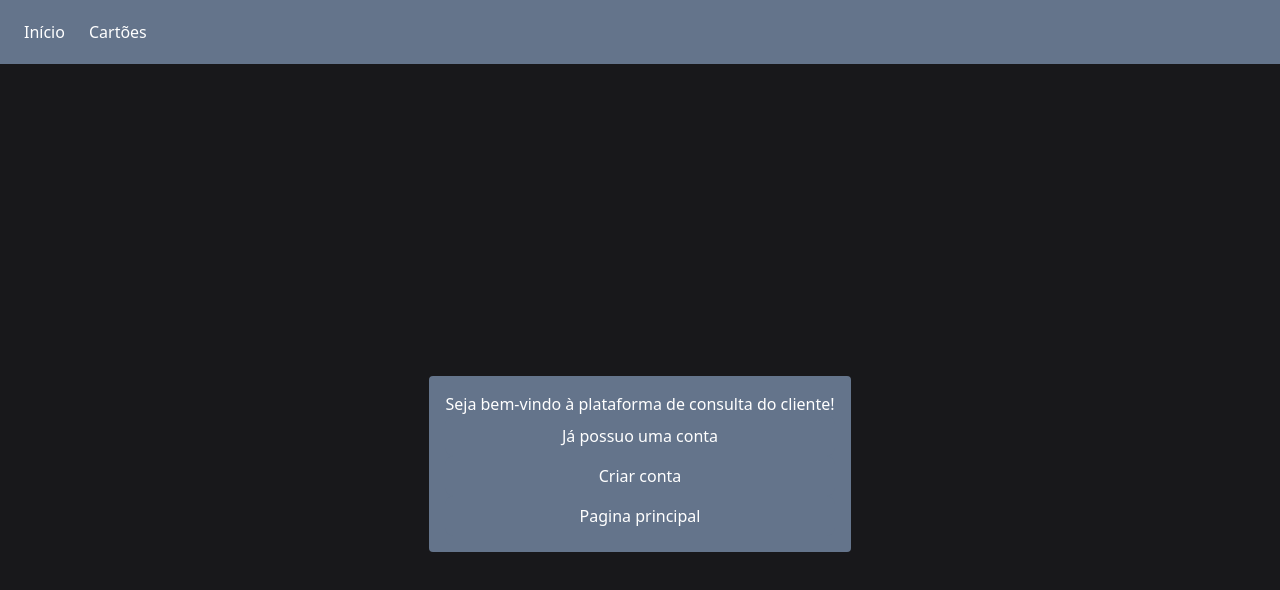
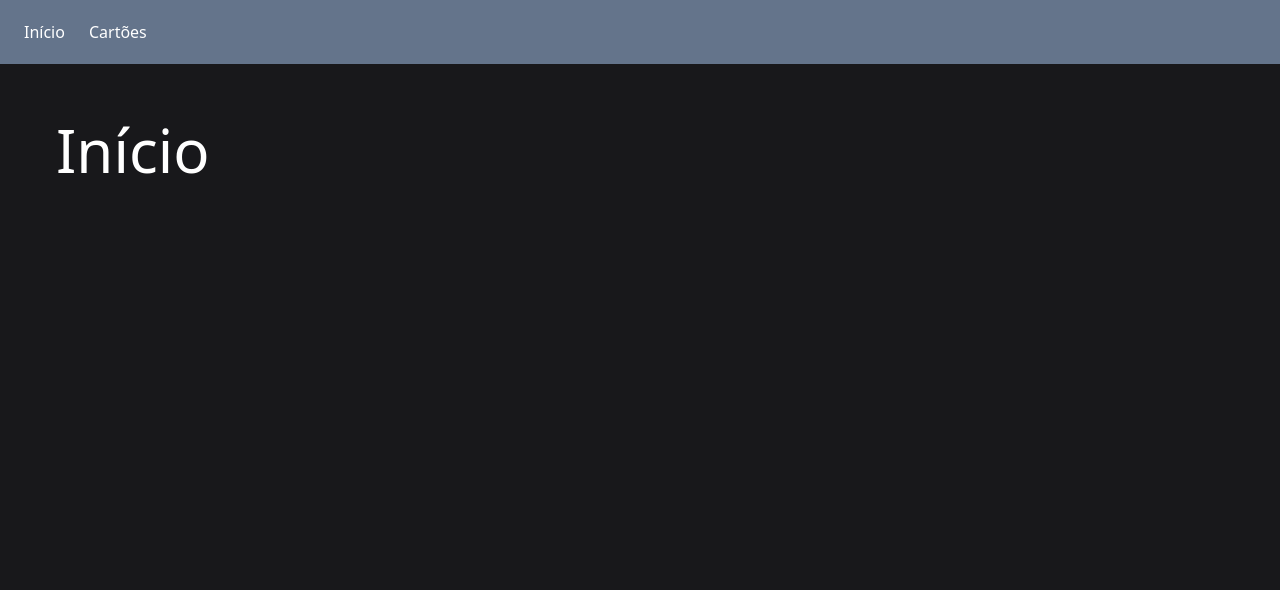
Before and after one commit to vitorsaa2k/cards, a Next.js app: page / in a window 1280 px wide. Shown: the top 590 px of the page. Built offline with nearby package versions, Linux system fonts and the light colour scheme.

Commit message:
h1 on index page

```diff
--- a/pages/index.tsx
+++ b/pages/index.tsx
@@ -1,22 +1,12 @@
-import { Button } from '@/components/common/button'
-
-
 export default function Home() {
-
-
-
-  return (
-    <>
-      <main className='w-screen h-screen flex justify-center items-center'>
-          <section>
-            <div className='bg-slate-500 p-4 rounded flex flex-col items-center'>
-              Seja bem-vindo à plataforma de consulta do cliente!
-              <Button>Já possuo uma conta</Button>
-              <Button>Criar conta</Button>
-              <Button >Pagina principal</Button>
-            </div>
-          </section>
-      </main>
-    </>
-  )
+	return (
+		<>
+			<main className="">
+				<div className="p-14">
+					<h1 className="text-6xl">Início</h1>
+				</div>
+				<section className="w-screen h-screen flex justify-center items-center"></section>
+			</main>
+		</>
+	);
 }
```
